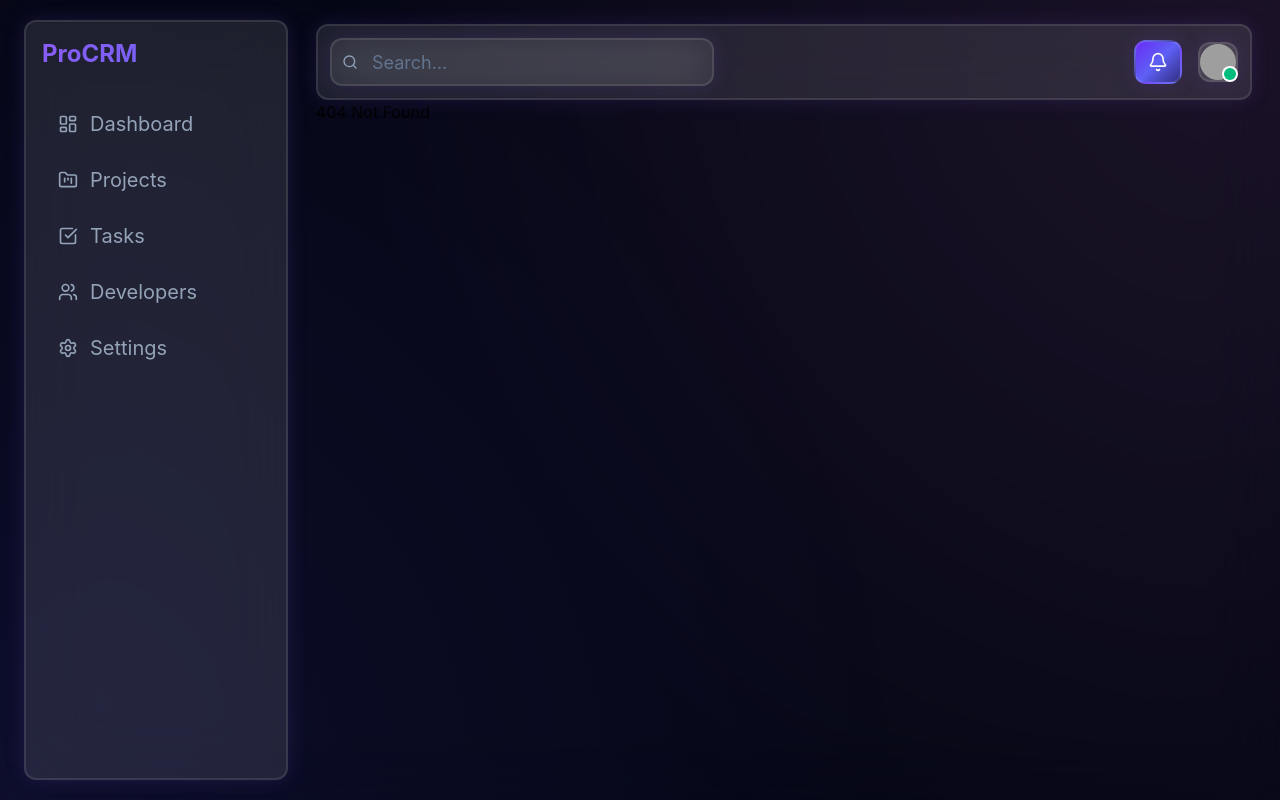
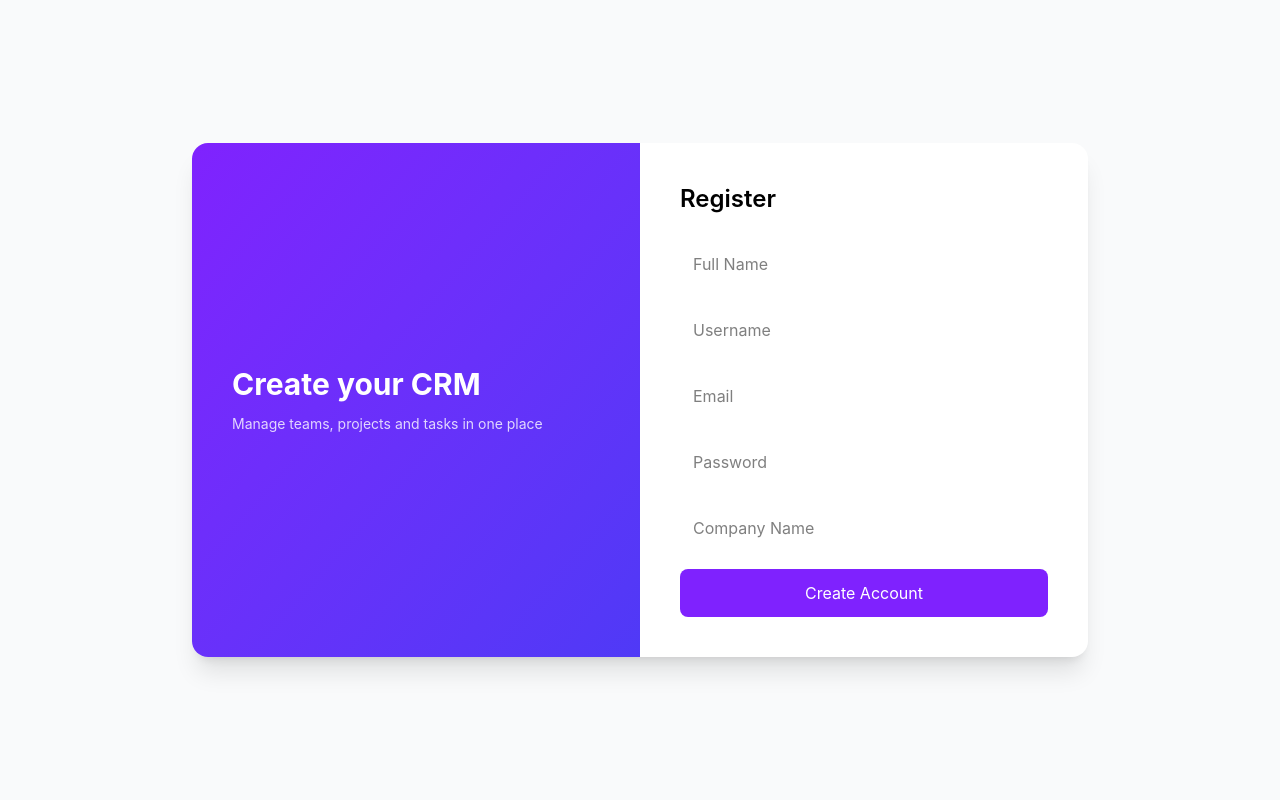
Before and after one commit to qosimovdev/procrm, a React (Vite) app: page /auth/register in a window 1280 px wide. Before the commit this address had no page. Built offline with nearby package versions, Linux system fonts and the light colour scheme; grey boxes are pictures that could not be loaded.

Commit message:
add Protected route

```diff
--- a/src/App.jsx
+++ b/src/App.jsx
@@ -1,19 +1,12 @@
-import Header from "./components/layout/Header/Header";
+import { Toaster } from "sonner";
 import AppRouter from "./routes/AppRouter";
-import Sidebar from "./components/layout/Sidebar/Sidebar";
-import { Toaster } from "sonner";
 
 function App() {
   return (
     <>
-      <div className="relative flex min-h-screen bg-bg">
-        <div className="absolute inset-0 bg-glow-bottom pointer-events-none" />
-        <div className="absolute inset-0 bg-glow-top pointer-events-none" />
-        <Sidebar />
-        <main className="main flex-1 p-6 px-7 relative z-10">
-          <Header />
-          <AppRouter />
-        </main>
+      <div className="">
+        {/* <Outlet /> */}
+        <AppRouter />
       </div>
       <Toaster
         position="top-right"
--- a/src/api/axios.js
+++ b/src/api/axios.js
@@ -1,7 +1,8 @@
 import axios from "axios";
 
 const api = axios.create({
-    baseURL: 'localhost:5577/api',
+    // baseURL: 'localhost:5577/api',
+    baseURL: '/data',
     headers: {
         "Content-Type": "application/json",
     }
--- /dev/null
+++ b/src/layout/PrivateLayout.jsx
@@ -0,0 +1,22 @@
+import Header from "@/components/layout/Header/Header";
+import Sidebar from "@/components/layout/Sidebar/Sidebar";
+import { Outlet } from "react-router-dom";
+// import AppRouter from "@/routes/AppRouter";
+function PrivateLayout() {
+  return (
+    <>
+      <div className="relative flex min-h-screen bg-bg">
+        <div className="absolute inset-0 bg-glow-bottom pointer-events-none" />
+        <div className="absolute inset-0 bg-glow-top pointer-events-none" />
+        <Sidebar />
+        <main className="main flex-1 p-6 px-7 relative z-10">
+          <Header />
+          <Outlet />
+          {/* <AppRouter /> */}
+        </main>
+      </div>
+    </>
+  );
+}
+
+export default PrivateLayout;
--- a/src/pages/auth/Login.jsx
+++ b/src/pages/auth/Login.jsx
@@ -0,0 +1,14 @@
+function Login() {
+  return (
+    <>
+      <div>
+        {/* left */}
+        <div className=""></div>
+        {/* right login form */}
+        <div></div>
+      </div>
+    </>
+  );
+}
+
+export default Login;
--- a/src/pages/auth/Register.jsx
+++ b/src/pages/auth/Register.jsx
@@ -0,0 +1,56 @@
+export default function Register() {
+  return (
+    <div className="min-h-screen flex items-center justify-center bg-gray-50">
+      <div className="w-full max-w-4xl bg-white shadow-xl rounded-2xl grid grid-cols-2 overflow-hidden">
+        {/* LEFT SIDE */}
+        <div className="bg-gradient-to-br from-violet-600 to-indigo-600 p-10 text-white flex flex-col justify-center">
+          <h1 className="text-3xl font-bold">Create your CRM</h1>
+          <p className="mt-3 text-sm opacity-80">
+            Manage teams, projects and tasks in one place
+          </p>
+        </div>
+
+        {/* RIGHT SIDE */}
+        <div className="p-10">
+          <h2 className="text-2xl font-semibold mb-6">Register</h2>
+
+          <form className="space-y-4">
+            <input
+              type="text"
+              placeholder="Full Name"
+              className="w-full p-3 border rounded-lg"
+            />
+
+            <input
+              type="text"
+              placeholder="Username"
+              className="w-full p-3 border rounded-lg"
+            />
+
+            <input
+              type="email"
+              placeholder="Email"
+              className="w-full p-3 border rounded-lg"
+            />
+
+            <input
+              type="password"
+              placeholder="Password"
+              className="w-full p-3 border rounded-lg"
+            />
+
+            <input
+              type="text"
+              placeholder="Company Name"
+              className="w-full p-3 border rounded-lg"
+            />
+
+            <button className="w-full bg-violet-600 text-white p-3 rounded-lg hover:bg-violet-700">
+              Create Account
+            </button>
+          </form>
+        </div>
+      </div>
+    </div>
+  );
+}
--- a/src/routes/AppRouter.jsx
+++ b/src/routes/AppRouter.jsx
@@ -1,5 +1,11 @@
 import { Navigate, Route, Routes } from "react-router-dom";
 import { lazy, Suspense } from "react";
+
+import Register from "@/pages/auth/Register";
+import Login from "@/pages/auth/Login";
+import ProtectedRoute from "./ProtectedRouter";
+import PrivateLayout from "@/layout/PrivateLayout";
+
 const Dashboard = lazy(() => import("../pages/client/Dashboard/Dashboard"));
 const Projects = lazy(() => import("../pages/client/Projects/Projects"));
 const ProjectDetails = lazy(
@@ -9,24 +15,34 @@ const Tasks = lazy(() => import("../pages/client/Tasks"));
 const Developers = lazy(() => import("../pages/client/Developers"));
 const Setting = lazy(() => import("../pages/client/Setting"));
 const Profile = lazy(() => import("../pages/client/Profile"));
-function AppRouter() {
+
+export default function AppRouter() {
   return (
-    <>
     <Suspense fallback={<div>Loading...</div>}>
       <Routes>
-          <Route path="/" element={<Navigate to="/dashboard" replace />} />
-          <Route path="/dashboard/*" element={<Dashboard />} />
+        {/* PUBLIC */}
+        <Route path="/auth/register" element={<Register />} />
+        <Route path="/auth/login" element={<Login />} />
+
+        {/* DEFAULT */}
+        <Route path="/" element={<Navigate to="/auth/login" replace />} />
+
+        {/* PROTECTED */}
+        <Route element={<ProtectedRoute />}>
+          <Route element={<PrivateLayout />}>
+            <Route path="/dashboard" element={<Dashboard />} />
             <Route path="/projects" element={<Projects />} />
             <Route path="/projects/:id" element={<ProjectDetails />} />
             <Route path="/tasks" element={<Tasks />} />
             <Route path="/developers" element={<Developers />} />
             <Route path="/settings" element={<Setting />} />
             <Route path="/profile" element={<Profile />} />
+          </Route>
+        </Route>
+
+        {/* 404 */}
         <Route path="*" element={<div>404 Not Found</div>} />
       </Routes>
     </Suspense>
-    </>
   );
 }
-
-export default AppRouter;
--- a/src/routes/ProtectedRouter.jsx
+++ b/src/routes/ProtectedRouter.jsx
@@ -1,10 +1,12 @@
-import { Navigate } from "react-router-dom";
-import useAuthStore from "../store/authStore";
+import { Navigate, Outlet } from "react-router-dom";
+import useAuthStore from "../stores/authStore";
 
-export default function ProtectedRoute({ children }) {
+export default function ProtectedRoute() {
   const token = useAuthStore((state) => state.token);
+
   if (!token) {
-    return <Navigate to="/login" />;
+    return <Navigate to="/auth/login" replace />;
   }
-  return children;
+
+  return <Outlet />;
 }
```
Lines whose indentation alone changed are shown as unchanged.
